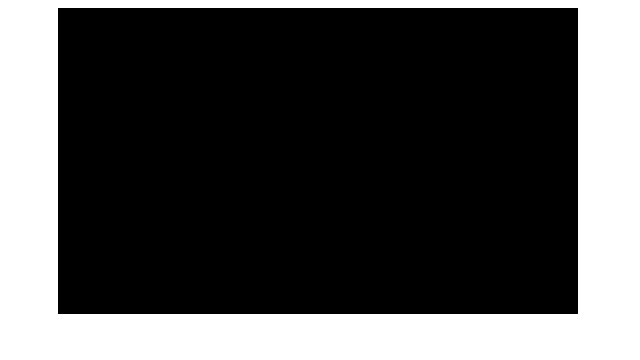
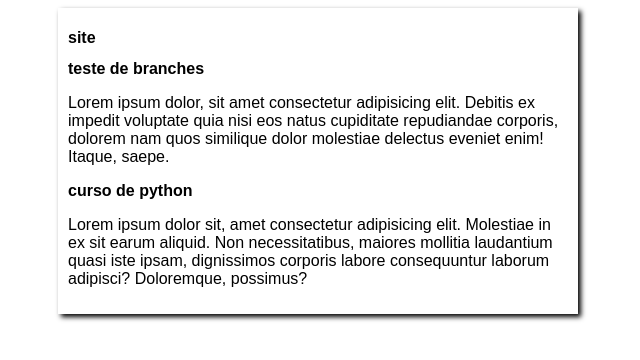
Before and after one commit to AntonioBonkoski/teste-site, a plain HTML site: page index.html in a window 1280 px wide. Shown: the whole page, without its empty margins (322-962 px from the left). Drawn offline with Linux system fonts and the light colour scheme.

Commit message:
update do site para as cores certas kk

```diff
--- a/estilos/style.css
+++ b/estilos/style.css
@@ -6,9 +6,9 @@ body {
 background-color: white;
 }
 main {
-    background-color: black;
+    background-color: white;
     width: 500px;
     margin: auto;
     padding: 10px;
-    box-shadow: 3px 3px 5px white;
+    box-shadow: 3px 3px 5px black;
 }
```
